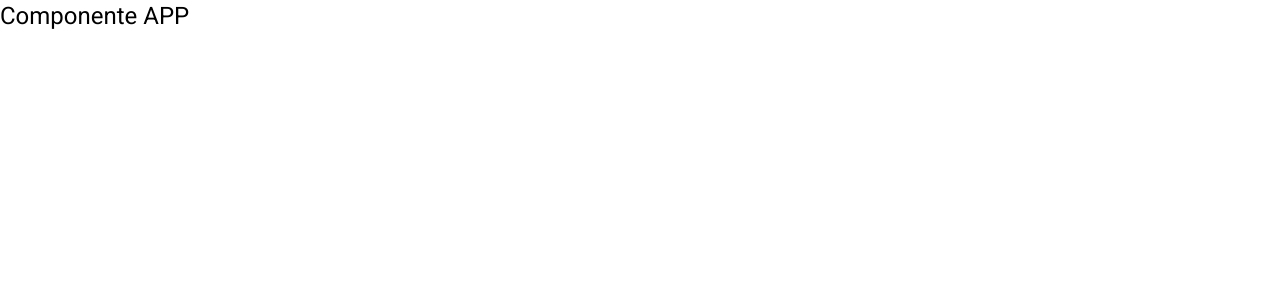
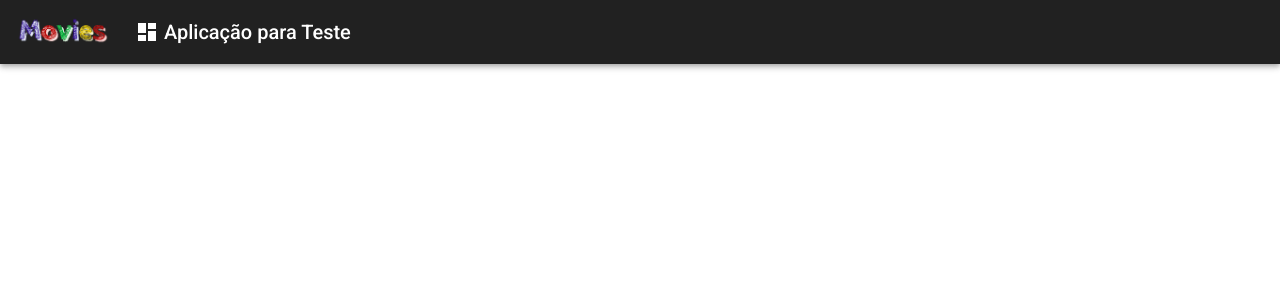
Before and after one commit to JoanPedro/AngularSQL-Teste, an Angular app in the folder frontend/: page / in a window 1280 px wide. Shown: the top 300 px of the page. Built offline with nearby package versions, Linux system fonts and the light colour scheme.

Commit message:
Finaliza Component Header

```diff
--- a/frontend/src/app/app.component.html
+++ b/frontend/src/app/app.component.html
@@ -1 +1 @@
-<h1> Componente APP </h1>
+<app-header></app-header>
--- /dev/null
+++ b/frontend/src/app/components/template/header/header.component.css
@@ -0,0 +1,23 @@
+.header {
+  display: flex;
+  align-items: center;
+}
+
+.header a {
+  display: flex;
+  align-items: center;
+  text-decoration: none;
+}
+
+.header .logo {
+  max-height: 32px;
+  margin-bottom: 6px;
+}
+
+.header .title-group {
+  padding-left: 25px;
+}
+
+.header .title-group i {
+  padding-right: 5px;
+}
--- /dev/null
+++ b/frontend/src/app/components/template/header/header.component.html
@@ -0,0 +1,15 @@
+<mat-toolbar class="header mat-elevation-z4">
+  <span>
+    <a>
+      <img class="logo" src="../../../../assets/img/logo.png" alt="logo">
+    </a>
+  </span>
+  <span class="title-group">
+    <a>
+      <i class="material-icons">
+        dashboard
+      </i>
+      Aplicação para Teste
+    </a>
+  </span>
+</mat-toolbar>
--- /dev/null
+++ b/frontend/src/app/components/template/header/header.component.ts
@@ -0,0 +1,15 @@
+import { Component, OnInit } from '@angular/core';
+
+@Component({
+  selector: 'app-header',
+  templateUrl: './header.component.html',
+  styleUrls: ['./header.component.css']
+})
+export class HeaderComponent implements OnInit {
+
+  constructor() { }
+
+  ngOnInit(): void {
+  }
+
+}
```
Also changed, not shown: frontend/src/app/app.module.ts (+7 -2 lines), frontend/src/assets/img/logo-w-background.png (added), frontend/src/assets/img/logo.png (added).
